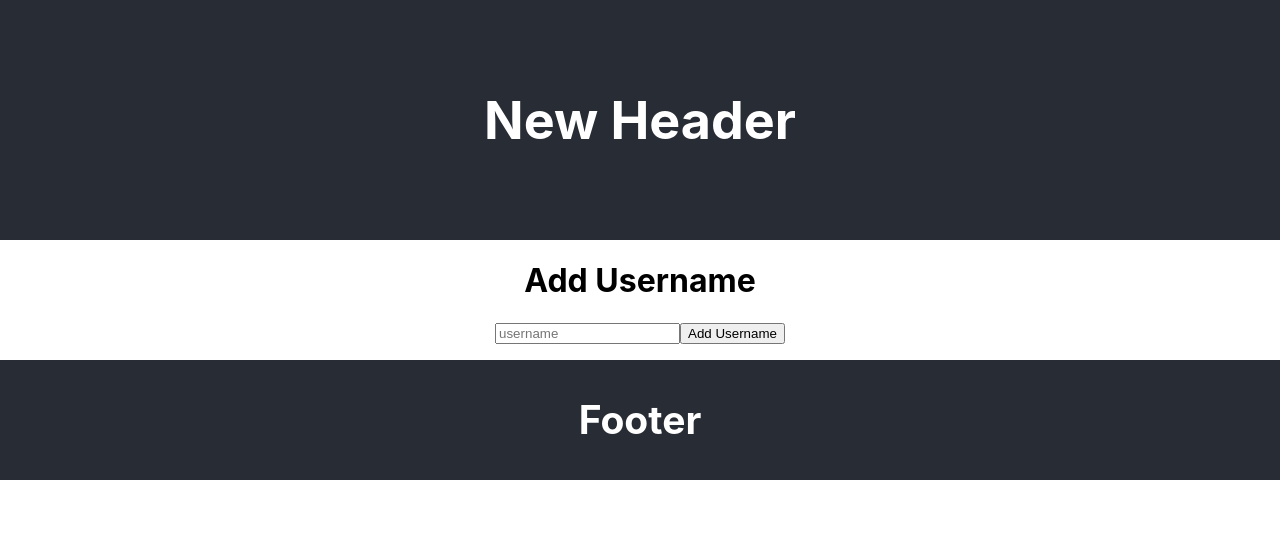
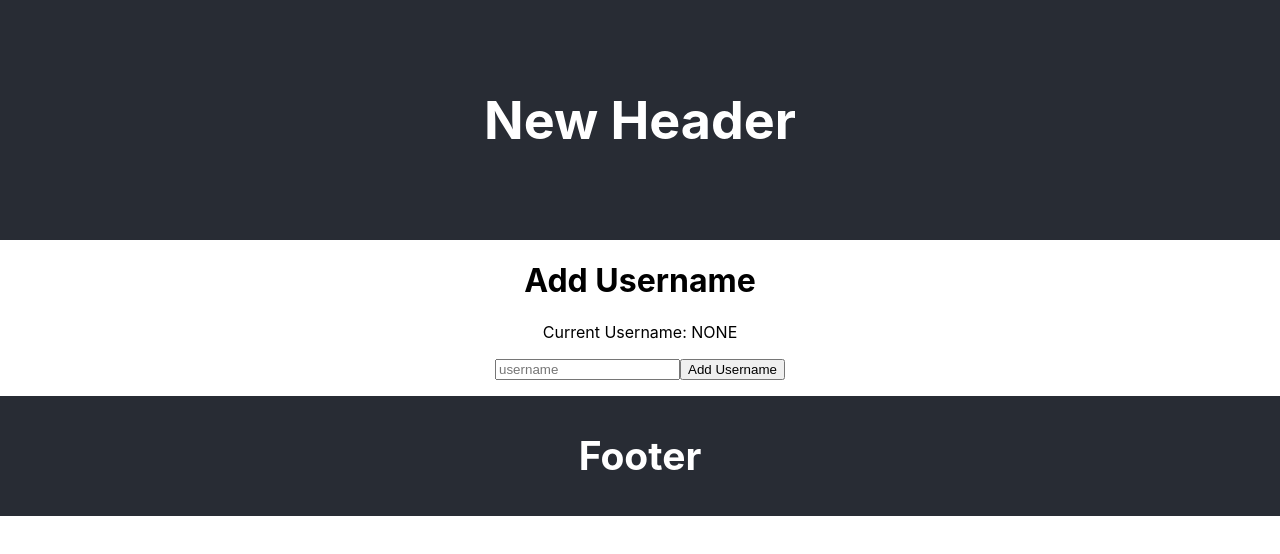
Before and after one commit to karabayse/react-dev-app, a React (Create React App) app in the folder my-app/: page / in a window 1280 px wide. Shown: the top 554 px of the page. Built offline with nearby package versions, Linux system fonts and the light colour scheme.

Commit message:
added current username

```diff
--- a/my-app/src/components/Body/Body.js
+++ b/my-app/src/components/Body/Body.js
@@ -5,6 +5,7 @@ class Body extends Component {
     super();
     // state
     this.state={
+      currentUsername: 'NONE',
       usernames: []
     }; // end state
   } // end constructor method
@@ -32,6 +33,7 @@ class Body extends Component {
 
   usernameClick = (user) => {
     console.log('in usernameClick', user);
+    this.setState({currentUsername: user});
   } // end usernameClick
 
   // render method
@@ -46,6 +48,7 @@ class Body extends Component {
     return(
       <div>
         <h1>Add Username</h1>
+        <p>Current Username: {this.state.currentUsername}</p>
         <input type="text" placeholder="username" id="usernameIn"
           onChange={this.checkForDupe}>
         </input>
```
